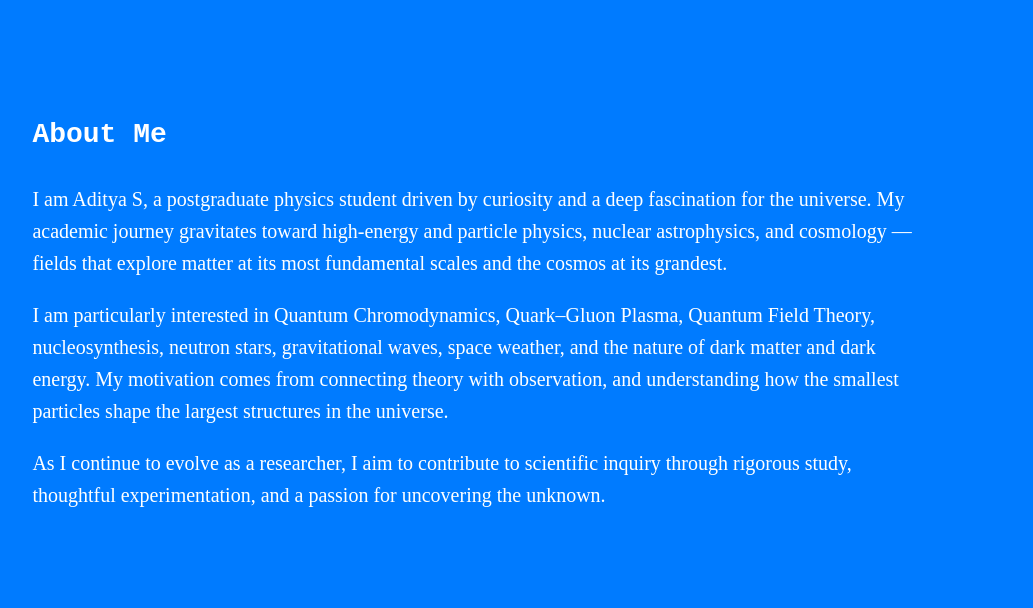
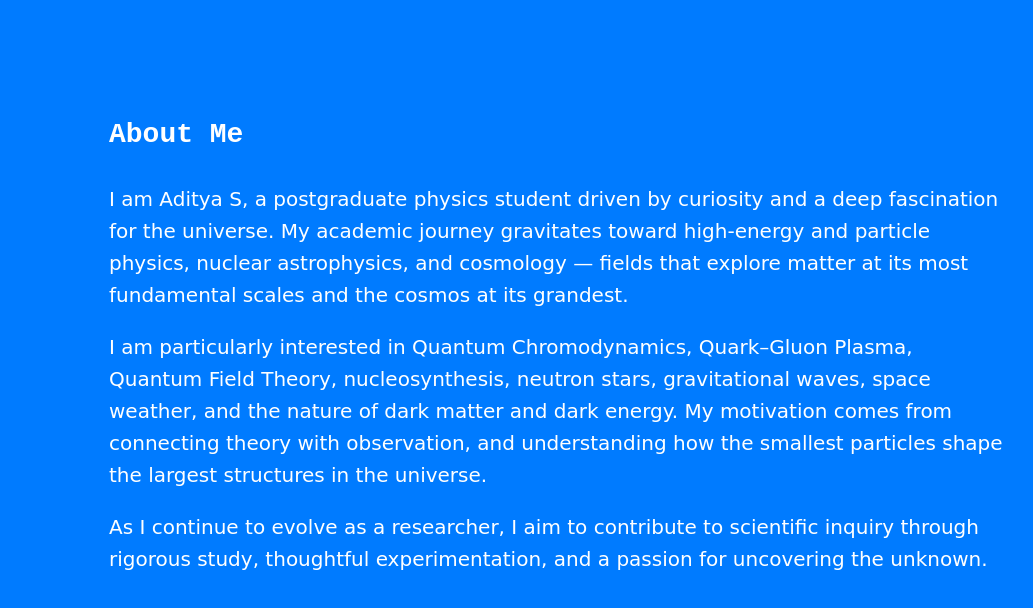
Before and after one commit to aadityateja/atj, a plain HTML site: page about.html in a window 1280 px wide. Shown: the whole page, without its empty margins (81-1114 px from the left). Drawn offline with Linux system fonts and the light colour scheme; a web font is replaced by a local one.

Commit message:
Update style.css

```diff
--- a/style.css
+++ b/style.css
@@ -121,12 +121,7 @@ footer {
 }
 
 .about-page {
-    font-family: "Advanced Pixel 7";
-    font-size: 16px;       /* adjust as needed */
-    line-height: 1.6;
-    margin: 3cm;           /* optional: margin around text */
-    max-width: 900px;      /* limits paragraph width */
-    text-align: left;
+    font-family: "Advanced Pixel 7", cursive;
 }
 
 @font-face {
```
